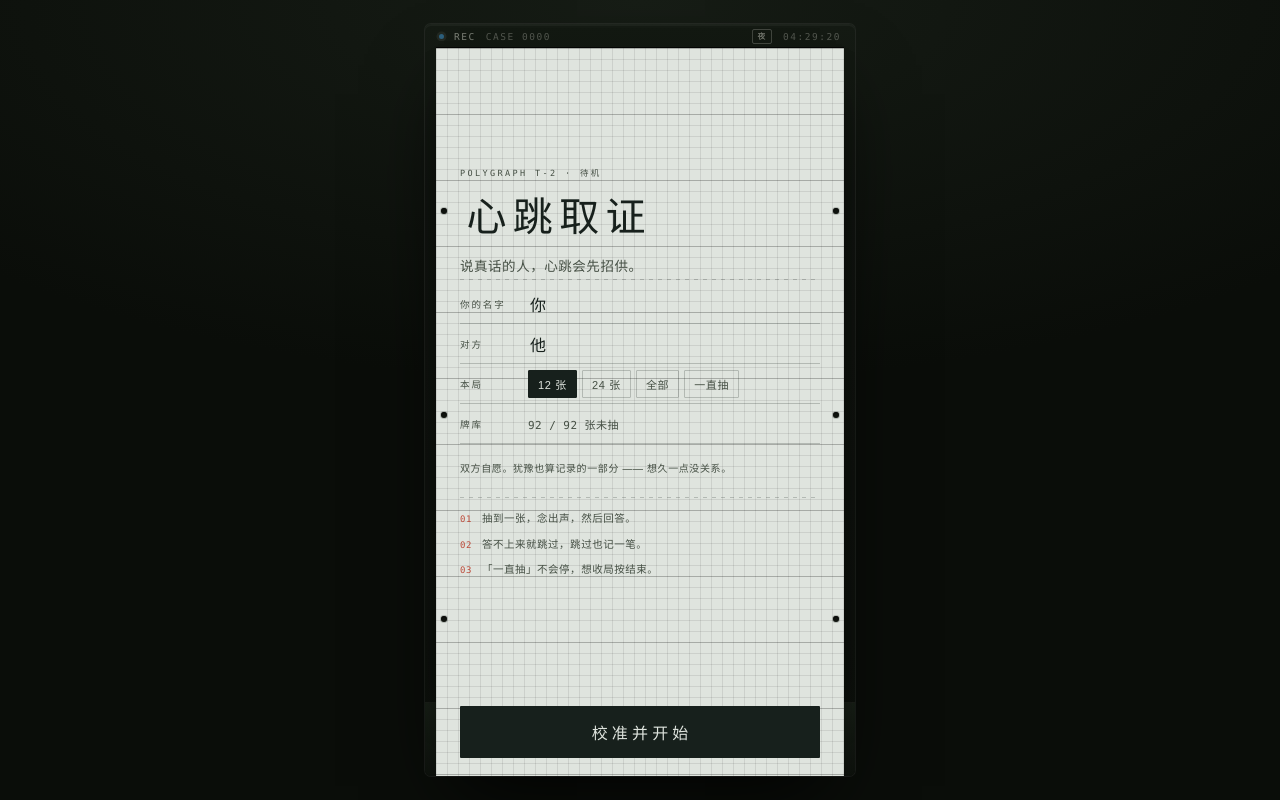
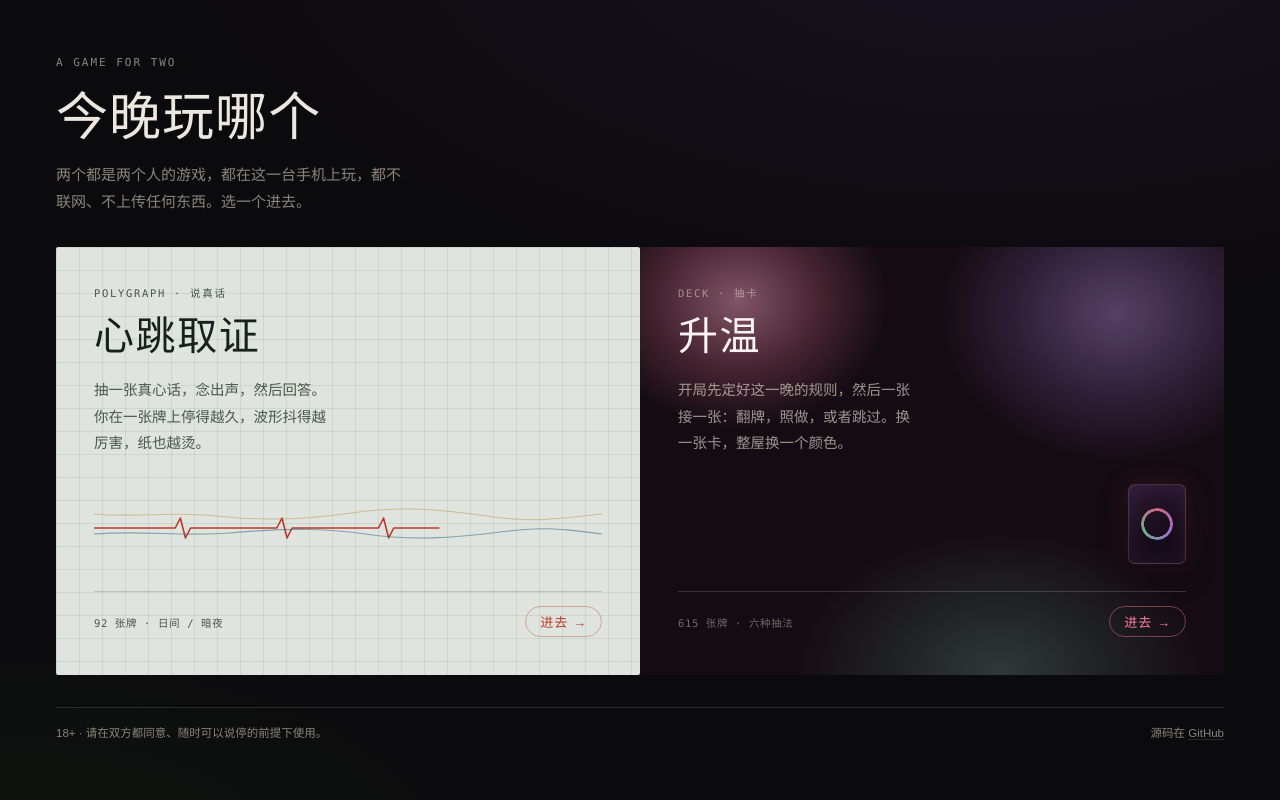
Before and after one commit to Neom987/warmup-cards, a plain HTML site: page index.html in a window 1280 px wide. Drawn offline with Linux system fonts and the light colour scheme.

Commit message:
加一层导航页并把它作为 main：根目录改成两个游戏二选一
之前心跳取证占着根目录，想玩「升温」得先知道子路径。两个游戏本该平级，
谁站在门口不该由目录层级随机决定。现在根目录不再属于任何一个游戏。

- 心跳取证整体移进 heart/（含 tools/、data/、package.json、两份文档），
  与 warmup/ 结构对称；node_modules 留在仓库根，两个子项目都能往上找到
- 根 index.html 换成导航页：左半边是纸（心跳取证的网格纸 + 三通道笔迹），
  右半边是灯（升温的凝胶光 + 带滤色盘的牌背）。材料本身就是内容，
  不编号（两个游戏不是序列），两个标题各用各的字体，几何完全一致只让材料说话
- 根 README 改成整个仓库的说明；heart/ 与 warmup/ 的文档各补位置说明
- heart/PROJECT.md 新增 §9 记录这次让位，迭代表补 v1.4

验证：cd heart && node tools/flow.js 40 条断言全绿；
cd warmup && python build.py 产物 sha256 仍为 9bdbb3d6…；
导航页在 1920 / 1440 / 768 / 390 四个宽度截图走查，点击跳转实测通过。

```diff
--- a/index.html
+++ b/index.html
@@ -3,157 +3,415 @@
 <head>
 <meta charset="utf-8">
 <meta name="viewport" content="width=device-width,initial-scale=1,viewport-fit=cover">
-<meta name="theme-color" content="#10140F">
-<title>心跳取证 · 双人真心话</title>
-<link rel="stylesheet" href="style.css">
+<meta name="theme-color" content="#0B0A0D">
+<title>今晚玩哪个 · 两个双人游戏</title>
+<style>
+/* ============================================================
+   两个游戏 · 导航
+   左边是纸（心跳取证），右边是灯（升温）。材料就是内容。
+   ============================================================ */
+
+:root {
+  --void: #0B0A0D;
+  --ink: #EDE8DF;
+  --dim: #8B8579;
+  --rule: rgba(237, 232, 223, .13);
+
+  /* 纸 */
+  --paper: #DFE4DE;
+  --paper-ink: #17201C;
+  --paper-dim: #4B564B;
+  --pen: #B93A28;
+  --pen-2: #2C5F7C;
+  --pen-3: #B8832B;
+  --grid: rgba(23, 32, 28, .075);
+
+  /* 灯 */
+  --gel: #150C13;
+  --rose: #FF7E9D;
+  --lilac: #C08CFF;
+  --mint: #7FE0B0;
+
+  --f-paper: "STZhongsong", "华文中宋", "Source Han Serif SC", "Songti SC", SimSun, serif;
+  --f-gel: "KaiTi", "STKaiti", "Kaiti SC", "楷体", "LXGW WenKai", serif;
+  --f-body: "Noto Sans SC", "Source Han Sans SC", "PingFang SC", "Microsoft YaHei", sans-serif;
+  --f-mono: Consolas, "SF Mono", ui-monospace, "Courier New", monospace;
+}
+
+* { box-sizing: border-box; }
+
+html, body { margin: 0; }
+
+body {
+  min-height: 100dvh;
+  display: grid;
+  grid-template-rows: auto 1fr auto;
+  gap: clamp(22px, 4vh, 44px);
+  padding: clamp(22px, 4.5vw, 56px);
+  background:
+    radial-gradient(120% 90% at 78% -10%, #1A1220 0%, transparent 55%),
+    radial-gradient(90% 70% at 0% 110%, #10140F 0%, transparent 50%),
+    var(--void);
+  color: var(--ink);
+  font-family: var(--f-body);
+  -webkit-text-size-adjust: 100%;
+}
+
+/* 超宽屏不拉伸：内容封顶 1360，两侧留白交给背景 */
+body > * {
+  width: 100%;
+  max-width: 1360px;
+  margin-inline: auto;
+}
+
+/* ---------- 页头 ---------- */
+
+.head { min-width: 0; }
+
+.eyebrow {
+  margin: 0 0 clamp(14px, 2.4vh, 22px);
+  font-family: var(--f-mono);
+  font-size: 11px;
+  letter-spacing: .18em;
+  text-transform: uppercase;
+  color: var(--dim);
+}
+
+h1 {
+  margin: 0;
+  font-size: clamp(30px, 5.4vw, 52px);
+  font-weight: 400;
+  letter-spacing: .02em;
+  line-height: 1.12;
+  color: var(--ink);
+}
+
+.sub {
+  margin: clamp(12px, 2vh, 18px) 0 0;
+  max-width: 42ch;
+  font-size: clamp(13.5px, 1.5vw, 15px);
+  line-height: 1.75;
+  color: var(--dim);
+  text-wrap: pretty;
+}
+
+/* ---------- 两张 ---------- */
+
+.pair {
+  display: grid;
+  grid-template-columns: 1fr 1fr;
+  gap: 0;
+  min-height: 0;
+}
+
+.panel {
+  position: relative;
+  display: flex;
+  flex-direction: column;
+  min-height: 320px;
+  padding: clamp(22px, 3vw, 38px);
+  text-decoration: none;
+  color: inherit;
+  overflow: hidden;
+  isolation: isolate;
+  transition: transform .5s cubic-bezier(.2, .8, .2, 1);
+}
+
+.panel > * { position: relative; z-index: 2; }
+
+.panel:focus-visible { outline: none; }
+
+/* 纸 ---------------------------------------------------------- */
+
+.paper {
+  --focus: var(--pen);
+  border-radius: 2px;
+  color: var(--paper-ink);
+  background:
+    linear-gradient(var(--grid) 1px, transparent 1px) 0 0 / 100% 23px,
+    linear-gradient(90deg, var(--grid) 1px, transparent 1px) 0 0 / 23px 100%,
+    var(--paper);
+}
+
+.paper::before {
+  content: "";
+  position: absolute;
+  inset: 0;
+  z-index: 1;
+  opacity: 0;
+  transition: opacity .55s ease;
+  background: radial-gradient(75% 60% at 22% 100%, rgba(185, 58, 40, .16), transparent 70%);
+}
+
+.paper .kicker { color: var(--paper-dim); }
+.paper .desc { color: var(--paper-dim); }
+.paper .meta { color: var(--paper-dim); }
+.paper .title { font-family: var(--f-paper); color: var(--paper-ink); }
+.paper .go { color: var(--pen); border-color: rgba(185, 58, 40, .38); }
+
+.paper:focus-visible { outline: 2px solid var(--pen); outline-offset: -3px; }
+
+/* 灯 ---------------------------------------------------------- */
+
+.gel {
+  --focus: var(--rose);
+  border-radius: 2px;
+  color: var(--ink);
+  background: var(--gel);
+}
+
+.gel::before {
+  content: "";
+  position: absolute;
+  inset: -22%;
+  z-index: 0;
+  background:
+    radial-gradient(26% 30% at 27% 24%, rgba(255, 170, 198, .46) 0%, rgba(255, 126, 157, .2) 38%, transparent 68%),
+    radial-gradient(30% 34% at 72% 26%, rgba(208, 168, 255, .34) 0%, rgba(192, 140, 255, .15) 40%, transparent 70%),
+    radial-gradient(34% 32% at 58% 84%, rgba(152, 236, 198, .2) 0%, rgba(127, 224, 176, .09) 40%, transparent 72%);
+  transition: transform 1.1s cubic-bezier(.2, .8, .2, 1), opacity .6s ease;
+}
+
+.gel .kicker { color: rgba(237, 232, 223, .5); }
+.gel .desc { color: rgba(237, 232, 223, .62); }
+.gel .meta { color: rgba(237, 232, 223, .42); }
+.gel .title { font-family: var(--f-gel); color: #FFF3F6; }
+.gel .go { color: var(--rose); border-color: rgba(255, 126, 157, .42); }
+
+.gel:focus-visible { outline: 2px solid var(--rose); outline-offset: -3px; }
+
+/* 面板内容 ---------------------------------------------------- */
+
+.kicker {
+  margin: 0;
+  font-family: var(--f-mono);
+  font-size: 10.5px;
+  letter-spacing: .16em;
+  text-transform: uppercase;
+}
+
+.title {
+  margin: clamp(10px, 1.6vh, 16px) 0 0;
+  font-size: clamp(26px, 3.6vw, 40px);
+  font-weight: 400;
+  letter-spacing: .04em;
+  line-height: 1.2;
+}
+
+.desc {
+  margin: clamp(12px, 2vh, 18px) 0 0;
+  max-width: 30ch;
+  font-size: clamp(13px, 1.4vw, 14.5px);
+  line-height: 1.85;
+}
+
+.art {
+  flex: 1 1 auto;
+  min-height: 52px;
+  margin: clamp(16px, 2.6vh, 26px) 0;
+  display: flex;
+  align-items: center;
+}
+
+.gel .art { justify-content: flex-end; }
+
+.foot {
+  display: flex;
+  align-items: baseline;
+  justify-content: space-between;
+  gap: 14px;
+  padding-top: clamp(12px, 1.8vh, 16px);
+  border-top: 1px solid currentColor;
+  border-color: color-mix(in srgb, currentColor 18%, transparent);
+}
+
+.meta {
+  font-family: var(--f-mono);
+  font-size: 10.5px;
+  letter-spacing: .06em;
+}
+
+.go {
+  flex: 0 0 auto;
+  font-size: 13px;
+  letter-spacing: .08em;
+  padding: 5px 14px;
+  border: 1px solid;
+  border-radius: 999px;
+  transition: background-color .35s ease, color .35s ease;
+}
+
+/* 笔迹 -------------------------------------------------------- */
+
+.trace { width: 100%; height: 44px; display: block; }
+.trace path {
+  fill: none;
+  stroke-linecap: round;
+  stroke-linejoin: round;
+  vector-effect: non-scaling-stroke;
+}
+.trace .c1 { stroke: var(--pen); stroke-width: 1.6; }
+.trace .c2 { stroke: var(--pen-2); stroke-width: 1.1; opacity: .5; }
+.trace .c3 { stroke: var(--pen-3); stroke-width: 1.1; opacity: .42; }
+
+/* 牌背 + 滤色盘 ------------------------------------------------ */
+
+.cardback {
+  width: 58px;
+  height: 80px;
+  border-radius: 7px;
+  display: grid;
+  place-items: center;
+  background: linear-gradient(158deg, #2A1830 0%, #180D1A 62%, #120A15 100%);
+  border: 1px solid rgba(255, 126, 157, .26);
+  box-shadow:
+    0 10px 30px rgba(0, 0, 0, .45),
+    0 0 26px rgba(255, 126, 157, .13),
+    inset 0 0 20px rgba(192, 140, 255, .1);
+  transition: transform .6s cubic-bezier(.2, .8, .2, 1), box-shadow .6s ease;
+}
+
+.wheel {
+  width: 32px;
+  height: 32px;
+  border-radius: 50%;
+  background: conic-gradient(from 0deg, var(--rose), var(--lilac), var(--mint), var(--rose));
+  -webkit-mask: radial-gradient(circle, transparent 56%, #000 58%);
+  mask: radial-gradient(circle, transparent 56%, #000 58%);
+  opacity: .78;
+  transition: transform 1.4s cubic-bezier(.2, .8, .2, 1), opacity .5s ease;
+}
+
+/* ---------- 悬停 ---------- */
+
+@media (hover: hover) {
+  .panel:hover { transform: translateY(-3px); }
+  .paper:hover::before { opacity: 1; }
+  .paper:hover .trace .c1 { stroke-width: 2; }
+  .gel:hover::before { transform: scale(1.08); opacity: 1.05; }
+  .gel:hover .cardback {
+    transform: rotate(-6deg) translateY(-4px);
+    box-shadow:
+      0 16px 38px rgba(0, 0, 0, .5),
+      0 0 40px rgba(255, 126, 157, .26),
+      inset 0 0 22px rgba(192, 140, 255, .16);
+  }
+  .gel:hover .wheel { transform: rotate(150deg); opacity: 1; }
+  .paper:hover .go { background: var(--pen); color: var(--paper); }
+  .gel:hover .go { background: var(--rose); color: #2A0B14; }
+}
+
+/* ---------- 页脚 ---------- */
+
+.tail {
+  display: flex;
+  flex-wrap: wrap;
+  align-items: baseline;
+  justify-content: space-between;
+  gap: 10px 22px;
+  padding-top: clamp(14px, 2vh, 18px);
+  border-top: 1px solid var(--rule);
+  font-size: 11.5px;
+  line-height: 1.7;
+  color: var(--dim);
+}
+
+.tail a {
+  color: var(--dim);
+  text-decoration: none;
+  border-bottom: 1px solid var(--rule);
+  transition: color .3s ease, border-color .3s ease;
+}
+.tail a:hover, .tail a:focus-visible { color: var(--ink); border-color: var(--ink); }
+.tail a:focus-visible { outline: 2px solid var(--rose); outline-offset: 3px; }
+
+/* ---------- 窄屏 ---------- */
+
+@media (max-width: 700px) {
+  body {
+    grid-template-rows: auto auto auto;
+    gap: 26px;
+    padding: 26px 20px 30px;
+  }
+  .pair { grid-template-columns: 1fr; gap: 12px; }
+  .panel { min-height: 0; padding: 24px 22px; }
+  .art { margin: 16px 0; min-height: 40px; }
+}
+
+/* ---------- 动效 ---------- */
+
+@media (prefers-reduced-motion: no-preference) {
+  .panel { opacity: 0; transform: translateY(14px); animation: rise .8s cubic-bezier(.2, .8, .2, 1) forwards; }
+  .paper { animation-delay: .06s; }
+  .gel { animation-delay: .16s; }
+
+  .trace .c1 { stroke-dasharray: 1; stroke-dashoffset: 1; animation: draw 1.5s cubic-bezier(.4, 0, .2, 1) .5s forwards; }
+
+  @keyframes rise { to { opacity: 1; transform: translateY(0); } }
+  @keyframes draw { to { stroke-dashoffset: 0; } }
+
+  @media (hover: hover) {
+    .panel:hover { animation: none; opacity: 1; transform: translateY(-3px); }
+  }
+}
+
+@media (prefers-reduced-motion: reduce) {
+  .panel { opacity: 1; transform: none; }
+  .trace .c1 { stroke-dasharray: none; }
+}
+</style>
 </head>
 <body>
 
-<div class="rig">
-  <div class="device" id="device">
+<header class="head">
+  <p class="eyebrow">A Game For Two</p>
+  <h1>今晚玩哪个</h1>
+  <p class="sub">两个都是两个人的游戏，都在这一台手机上玩，都不联网、不上传任何东西。选一个进去。</p>
+</header>
 
-    <div class="status">
-      <span class="led" id="led"></span>
-      <span class="mono">REC</span>
-      <span class="mono dim" id="statusCase">CASE 0000</span>
-      <span class="spacer"></span>
-      <button class="themebtn" id="kTheme" type="button" aria-pressed="false">夜</button>
-      <span class="mono dim" id="clock">--:--:--</span>
+<main class="pair">
+
+  <a class="panel paper" href="heart/index.html">
+    <p class="kicker">Polygraph · 说真话</p>
+    <h2 class="title">心跳取证</h2>
+    <p class="desc">抽一张真心话，念出声，然后回答。你在一张牌上停得越久，波形抖得越厉害，纸也越烫。</p>
+
+    <div class="art" aria-hidden="true">
+      <svg class="trace" viewBox="0 0 300 44" preserveAspectRatio="none">
+        <path class="c1" pathLength="1"
+          d="M0 26 H44 L48 26 L51 16 L54 36 L57 26 L62 26 H104 L108 26 L111 16 L114 36 L117 26 L122 26 H164 L168 26 L171 16 L174 36 L177 26 L182 26 H224 L228 26 L231 16 L234 36 L237 26 L242 26 H300" />
+        <path class="c2" d="M0 32 C 30 28, 52 35, 80 31 S 132 25, 160 32 S 212 36, 240 30 S 276 27, 300 32" />
+        <path class="c3" d="M0 12 C 26 16, 46 9, 72 14 S 124 18, 152 11 S 204 7, 232 14 S 272 17, 300 12" />
+      </svg>
     </div>
 
-    <div class="sheet" id="sheet">
-      <div class="holes" aria-hidden="true"><i></i><i></i><i></i><i></i><i></i><i></i></div>
+    <div class="foot">
+      <span class="meta">92 张牌 · 日间 / 暗夜</span>
+      <span class="go">进去 →</span>
+    </div>
+  </a>
 
-      <div class="paper">
-        <header class="dochead">
-          <div class="row">
-            <span class="lbl">对象</span>
-            <span class="val" id="subjects">—</span>
-            <span class="mono num right" id="prog">00 / 00</span>
-          </div>
-          <div class="row">
-            <span class="lbl">张力</span>
-            <span class="bar"><i id="tbar"></i></span>
-            <span class="mono num" id="tval">0.00</span>
-          </div>
-        </header>
+  <a class="panel gel" href="warmup/index.html">
+    <p class="kicker">Deck · 抽卡</p>
+    <h2 class="title">升温</h2>
+    <p class="desc">开局先定好这一晚的规则，然后一张接一张：翻牌，照做，或者跳过。换一张卡，整屋换一个颜色。</p>
 
-        <main class="stage" id="stage" aria-live="polite"></main>
-
-        <div class="traceband">
-          <div class="chl mono" aria-hidden="true">
-            <span>CH1 皮电</span><span>CH2 呼吸</span><span>CH3 脉搏</span>
-          </div>
-          <canvas id="cv"></canvas>
-        </div>
-
-        <div class="timeline" id="timeline">
-          <i class="tlfill" id="tlfill"></i>
-          <span class="mono" id="tltext">0.0s</span>
-        </div>
-      </div>
-
-      <div class="stamp" id="stamp"><b>已记录</b><span class="mono" id="stamptime">--:--</span></div>
+    <div class="art" aria-hidden="true">
+      <div class="cardback"><div class="wheel"></div></div>
     </div>
 
-    <div class="keys">
-      <button class="key wide" id="kAnswer"><span class="mono klab">ENTER</span><b>我答了</b></button>
-      <button class="key" id="kSkip"><b>跳过</b></button>
-      <button class="key" id="kTimer" hidden><b>计时</b><span class="mono klab" id="kTimerSec">10s</span></button>
-      <button class="key endkey" id="kEnd" hidden><b>结束</b></button>
+    <div class="foot">
+      <span class="meta">615 张牌 · 六种抽法</span>
+      <span class="go">进去 →</span>
     </div>
+  </a>
 
-    <!-- 待机页 -->
-    <section class="layer" id="startLayer">
-      <div class="sheet">
-        <div class="holes" aria-hidden="true"><i></i><i></i><i></i><i></i><i></i><i></i></div>
-        <div class="paper start">
-          <div class="startbody">
-          <p class="mono kicker">POLYGRAPH T-2 · 待机</p>
-          <h1>心跳取证</h1>
-          <p class="lede">说真话的人，心跳会先招供。</p>
+</main>
 
-          <div class="perf"></div>
+<footer class="tail">
+  <span>18+ · 请在双方都同意、随时可以说停的前提下使用。</span>
+  <span>源码在 <a href="https://github.com/Neom987/warmup-cards">GitHub</a></span>
+</footer>
 
-          <div class="field"><span>你的名字</span><input id="nameA" maxlength="6" value="你" autocomplete="off" spellcheck="false"></div>
-          <div class="field"><span>对方</span><input id="nameB" maxlength="6" value="他" autocomplete="off" spellcheck="false"></div>
-
-          <div class="field"><span>本局</span>
-            <div class="seg" id="segTotal">
-              <button data-n="12" class="on">12 张</button>
-              <button data-n="24">24 张</button>
-              <button data-n="0">全部</button>
-              <button data-n="-1">一直抽</button>
-            </div>
-          </div>
-
-          <div class="field poolrow"><span>牌库</span>
-            <span class="poolval" id="poolInfo">—</span>
-            <button class="link mini" id="kReset" type="button">重置</button>
-          </div>
-
-          <p class="note">双方自愿。犹豫也算记录的一部分 —— 想久一点没关系。</p>
-
-          <div class="perf sep"></div>
-
-          <ol class="rules">
-            <li><b>01</b><span>抽到一张，念出声，然后回答。</span></li>
-            <li><b>02</b><span>答不上来就跳过，跳过也记一笔。</span></li>
-            <li><b>03</b><span>「一直抽」不会停，想收局按结束。</span></li>
-          </ol>
-          </div>
-
-          <div class="cal mono" id="cal"></div>
-          <button class="go" id="kStart">校准并开始</button>
-        </div>
-      </div>
-    </section>
-
-    <!-- 报告页 -->
-    <section class="layer" id="reportLayer" hidden>
-      <div class="sheet">
-        <div class="holes" aria-hidden="true"><i></i><i></i><i></i><i></i><i></i><i></i></div>
-        <div class="paper report">
-          <p class="mono kicker">SESSION REPORT · 已归档</p>
-          <h2>本次记录</h2>
-
-          <div class="stats">
-            <div class="stat"><b class="mono" id="rAns">0</b><span>回答</span></div>
-            <div class="stat"><b class="mono" id="rSkip">0</b><span>跳过</span></div>
-            <div class="stat"><b class="mono" id="rTime">0′</b><span>用时</span></div>
-          </div>
-
-          <div class="perf"></div>
-
-          <div class="kv"><span class="lbl">平均张力</span><b class="mono big" id="rTension">0.00</b></div>
-          <div class="kv"><span class="lbl">最长犹豫</span><b class="mono" id="rPeak">—</b><span class="kvv" id="rPeakTitle">—</span></div>
-          <div class="kv"><span class="lbl">本局编号</span><b class="mono" id="rCase">—</b></div>
-
-          <div class="peaks" id="rPeaks"></div>
-
-          <div class="stampbig" id="stampBig"><b>记录完毕</b><span class="mono" id="stampBigTime">--:--</span></div>
-
-          <div class="remark" aria-hidden="true">
-            <span class="lbl">备注</span>
-            <i></i><i></i><i></i><i></i>
-          </div>
-
-          <p class="endnote mono">— 本页记录到此为止 —</p>
-
-          <div class="again">
-            <button class="go" id="kAgain">再测一局</button>
-            <button class="link" id="kSetup">改设置</button>
-          </div>
-        </div>
-      </div>
-    </section>
-
-  </div>
-</div>
-
-<script src="vendor/chroma.min.js" defer></script>
-<script src="vendor/anime.min.js" defer></script>
-<script src="cards.js" defer></script>
-<script src="app.js" defer></script>
 </body>
 </html>
```
Also changed, not shown: heart/PROJECT.md (renamed from PROJECT.md, +40 -0 lines), heart/index.html (added, +159 -0 lines), warmup/PROJECT.md (+3 -3 lines), README.md, heart/README.md (added), heart/app.js (renamed from app.js), heart/cards.js (renamed from cards.js), heart/data/tier1_truth_extra.json (renamed from data/tier1_truth_extra.json), heart/data/tier1_truth_extra2.json (renamed from data/tier1_truth_extra2.json), heart/package.json (renamed from package.json), heart/style.css (renamed from style.css), heart/tools/flow.js (renamed from tools/flow.js), heart/tools/rig.html (renamed from tools/rig.html), heart/tools/shot.js (renamed from tools/shot.js), 4 more files.
